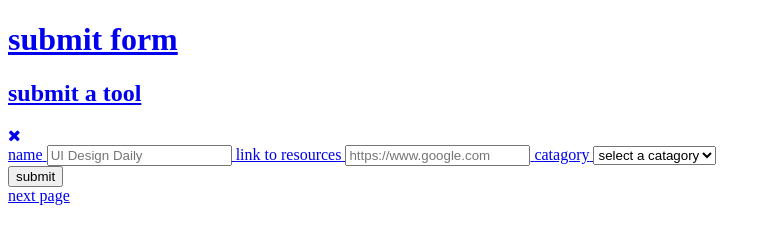
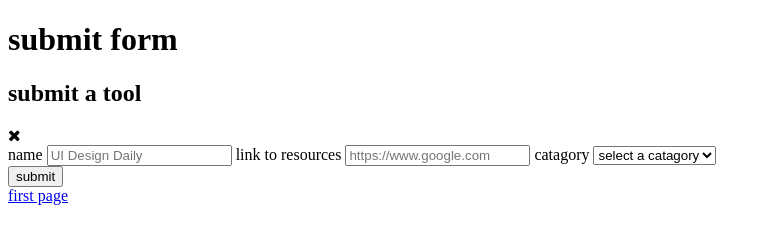
Before and after one commit to Theerthakumar14/Theertha98.github.io, a plain HTML site: page index.html in a window 1280 px wide. Shown: the whole page, without its empty margins (0-771 px from the left). Drawn offline with Linux system fonts and the light colour scheme.

Commit message:
Update index.html

```diff
--- a/index.html
+++ b/index.html
@@ -6,7 +6,7 @@
         <link rel="stylesheet" href="https://cdnjs.cloudflare.com/ajax/libs/font-awesome/4.7.0/css/font-awesome.min.css">
     </head>
     <body>
-        <a href="FirstPage.html"/>
+
         <h1 class="head-title">submit form</h1>
 
         <div class="container">
@@ -38,6 +38,6 @@
                     </div>
                 </form>
         </div>
-        <a href="FirstPage.html">next page </a>
+        <a href="FirstPage.html"> first page </a>
     </body>
 </html>
```
